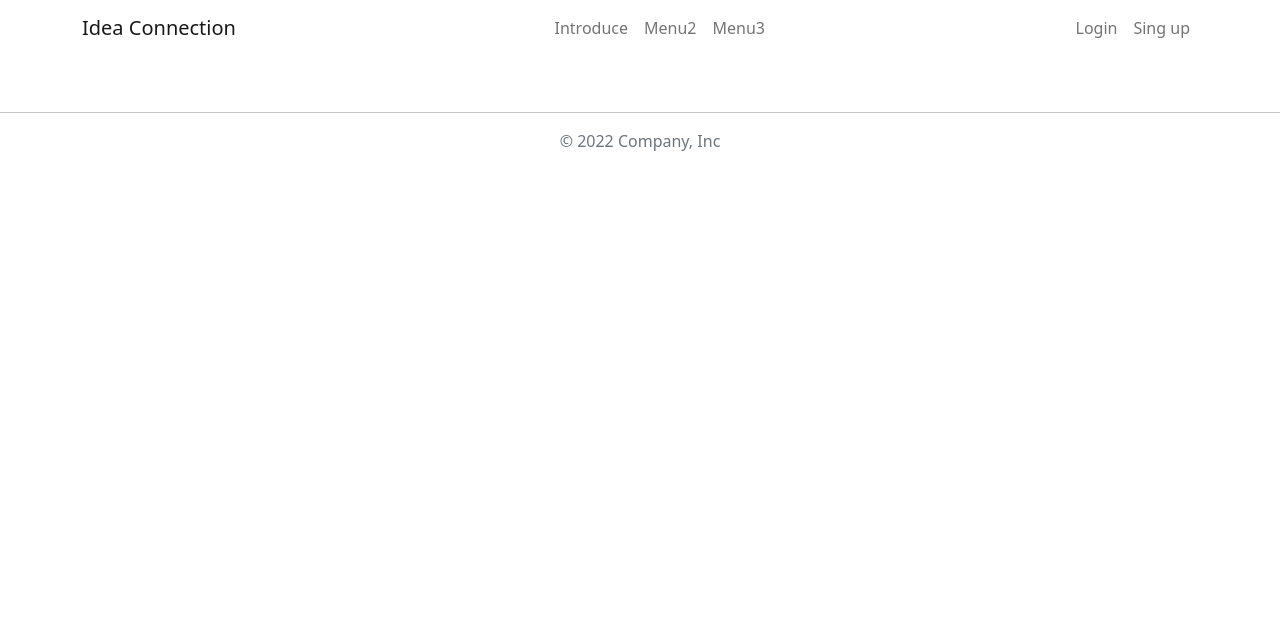
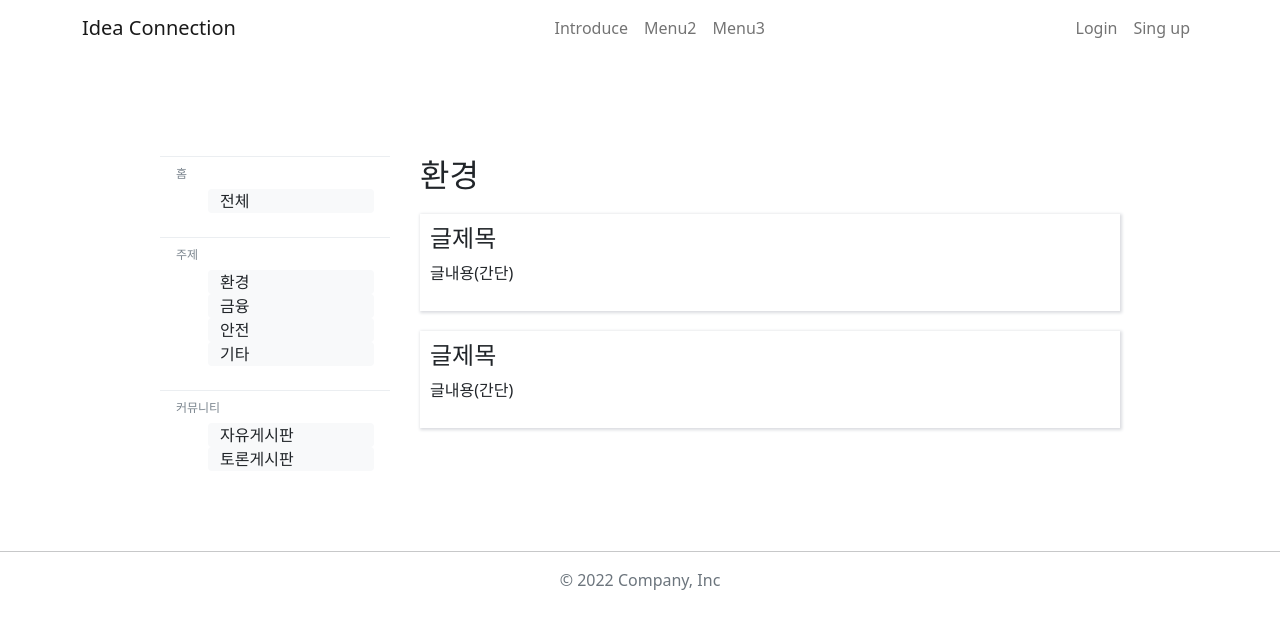
Before and after one commit to Solution-Challenge-Front/isgood, a React (Create React App) app: page /posts/1 in a window 1280 px wide. Shown: the top 628 px of the page. Built offline with nearby package versions, Linux system fonts and the light colour scheme.

Commit message:
'후후'

```diff
--- a/src/App.js
+++ b/src/App.js
@@ -1,13 +1,14 @@
 //local page import
-import Navi from './tool/Navi';
-import MainPage from './page/main/main.js'
-import Introduce from './page/introduce/introduce';
-import SignupSelect from './page/Signup/SignupSelect.js';
-import Signup1 from './page/Signup/Signup1';
-import Signup2 from './page/Signup/Signup2';
+import Navi from "./tool/Navi";
+import MainPage from "./page/main/main.js";
+import Introduce from "./page/introduce/introduce";
+import SignupSelect from "./page/Signup/SignupSelect.js";
+import Signup1 from "./page/Signup/Signup1";
+import Signup2 from "./page/Signup/Signup2";
 import Profile from "./page/profile/profile";
 import Login from "./page/Login/Login";
 import Posts from "./page/Posts/posts.js";
+import subject from "./subject.js";
 //bootstrap import
 
 //hook import
@@ -23,19 +24,19 @@ function App() {
     <div className="App">
       <Navi></Navi>
       <Routes>
-        <Route path='/' element={<MainPage /> } />
-        <Route path='/introduce' element={<Introduce/>} />
-        <Route path='/signupselect' element={<SignupSelect/>} />
-        <Route path='/signup1' element={<Signup1/>} />
-        <Route path='/signup2' element={<Signup2/>} />
-        <Route path='/login' element={<Login/>} />
-        <Route path='/profile' element={<Profile/>} />
+        <Route path="/" element={<MainPage />} />
+        <Route path="/introduce" element={<Introduce />} />
+        <Route path="/signupselect" element={<SignupSelect />} />
+        <Route path="/signup1" element={<Signup1 />} />
+        <Route path="/signup2" element={<Signup2 />} />
+        <Route path="/login" element={<Login />} />
+        <Route path="/profile" element={<Profile />} />
         <Route path="/introduce" element={<Introduce />} />
         <Route path="/signupselect" element={<SignupSelect />} />
         <Route path="/signup1" element={<Signup1 />} />
         <Route path="/signup2" element={<Signup2 />} />
         <Route path="/profile" element={<Profile />} />
-        <Route path="/posts" element={<Posts />} />
+        <Route path="/posts/:id" element={<Posts />} />
       </Routes>
 
       <footer className="py-3 my-4">
--- a/src/page/Posts/posts.js
+++ b/src/page/Posts/posts.js
@@ -1,9 +1,13 @@
 import React, { useEffect, useState } from "react";
 import "./posts.css";
 import "../../App.css";
+import { Route, Routes, useNavigate, useParams } from "react-router-dom";
+import subject from "../../subject.js";
 
-function Posts() {
+function Posts(props) {
   let [title, setTitle] = useState(["홈", "주제", "커뮤니티"]);
+  let { id } = useParams();
+  let navigate = useNavigate();
   return (
     <div className="posts">
       <Sidebar />
@@ -20,7 +24,7 @@ function Sidebar() {
             <div className="sidebar-menu-title">홈</div>
             <ul className="sidebar-menu-list">
               <li className="sidebar-menu-item">
-                <a href="#"> 전체 </a>
+                <a href="/posts/0"> 전체 </a>
               </li>
             </ul>
           </div>
@@ -28,16 +32,16 @@ function Sidebar() {
             <div className="sidebar-menu-title">주제</div>
             <ul className="sidebar-menu-list">
               <li className="sidebar-menu-item">
-                <a href="#"> 환경 </a>
+                <a href="/posts/1"> 환경 </a>
               </li>
               <li className="sidebar-menu-item">
-                <a href="#"> 금융 </a>
+                <a href="/posts/2"> 금융 </a>
               </li>
               <li className="sidebar-menu-item">
-                <a href="#"> 안전 </a>
+                <a href="/posts/3"> 안전 </a>
               </li>
               <li className="sidebar-menu-item">
-                <a href="#"> 기타 </a>
+                <a href="/posts/4"> 기타 </a>
               </li>
             </ul>
           </div>
@@ -45,10 +49,10 @@ function Sidebar() {
             <div className="sidebar-menu-title">커뮤니티</div>
             <ul className="sidebar-menu-list">
               <li className="sidebar-menu-item">
-                <a href="#"> 자유게시판 </a>
+                <a href="/posts/5"> 자유게시판 </a>
               </li>
               <li className="sidebar-menu-item">
-                <a href="#"> 토론게시판 </a>
+                <a href="/posts/6"> 토론게시판 </a>
               </li>
             </ul>
           </div>
@@ -58,13 +62,18 @@ function Sidebar() {
   );
 }
 
-function PostContent() {
+function PostContent(props) {
+  let { id } = useParams();
+  let serach_id = subject.find(function (x) {
+    return x.id == id;
+  });
+
   return (
     <div className="postContent">
       <div id="content">
         <div className="sub-header" style={{ zIndex: "auto" }}>
           <h2 className="sub-header-title">
-            <a href="#">환경</a>
+            <a href="#">{serach_id.name}</a>
           </h2>
         </div>
         <div className="post">
--- a/src/subject.js
+++ b/src/subject.js
@@ -1,4 +1,4 @@
-subject = [
+let subject = [
   {
     id: 0,
     name: "전체",
@@ -28,3 +28,5 @@ subject = [
     name: "토론게시판",
   },
 ];
+
+export default subject;
```
